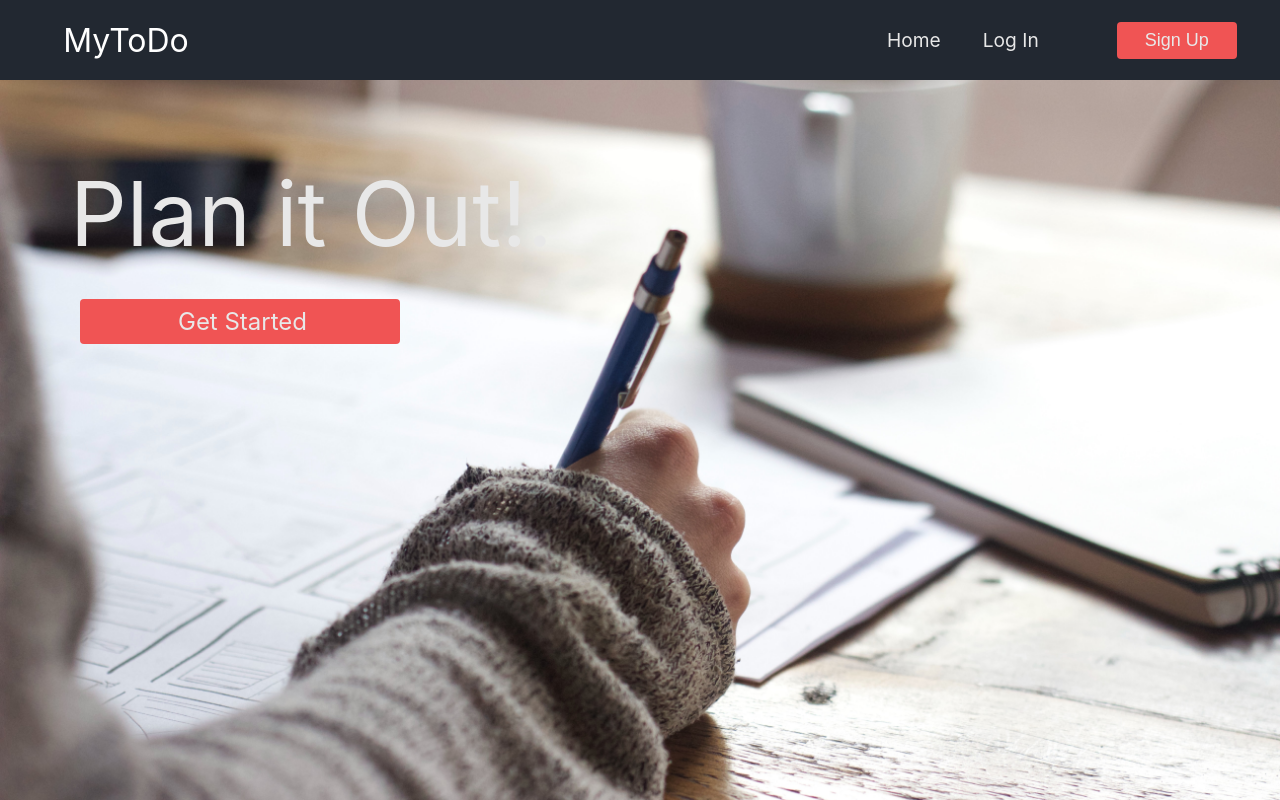
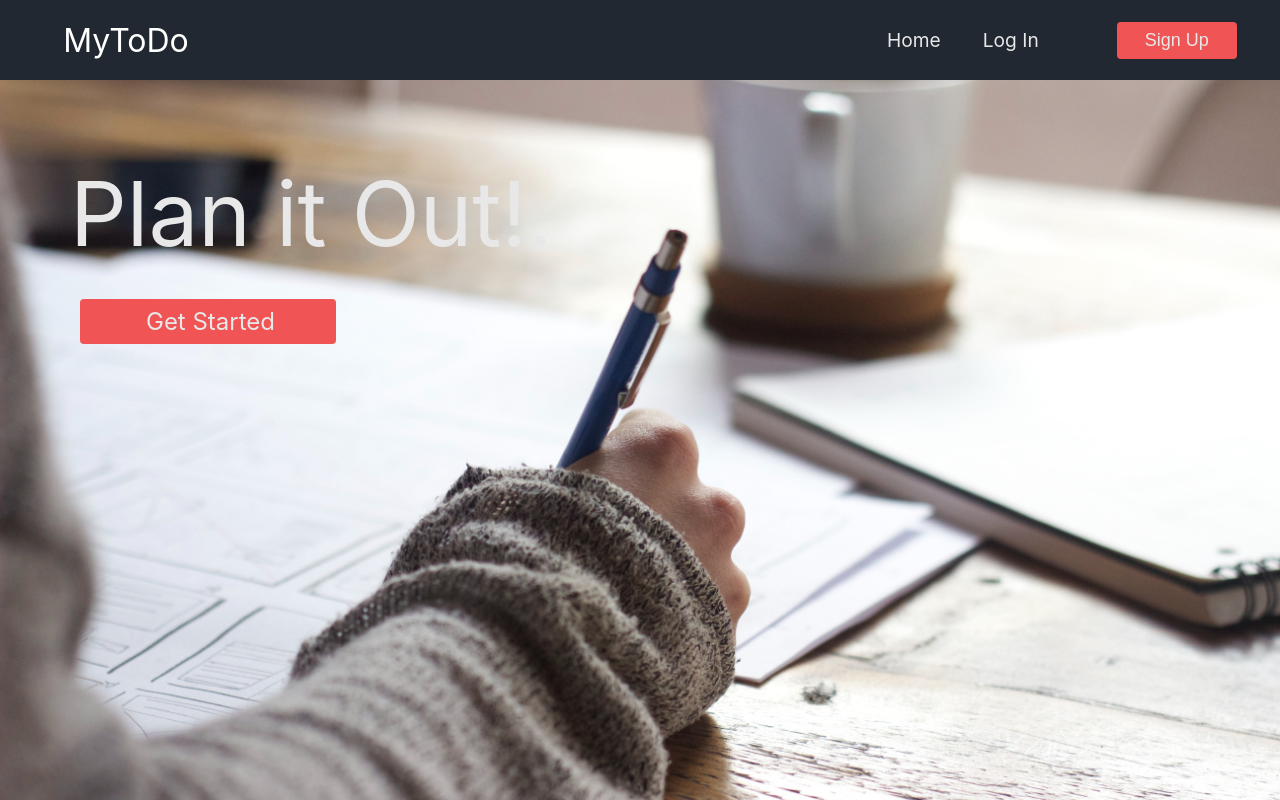
Before and after one commit to opeyemipeter1759/App-it, a React (Create React App) app: page / in a window 1280 px wide. Built offline with nearby package versions, Linux system fonts and the light colour scheme.

Commit message:
homepage

```diff
--- a/src/Components/Home.css
+++ b/src/Components/Home.css
@@ -19,7 +19,7 @@
   padding: 0.5rem 5px 0.5rem 10px;
   margin: 2rem 5rem;
   border-radius: 4px;
-  width: 25%;
+  width: 20%;
   background: var(--btnColor);
   text-decoration: none;
   color: #e8e8e8;
```
